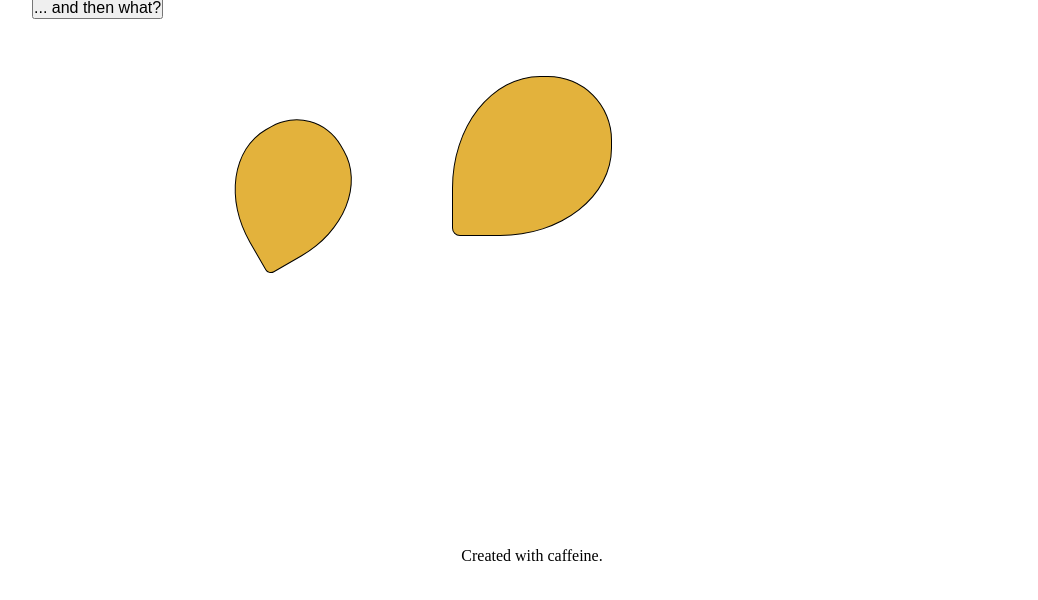
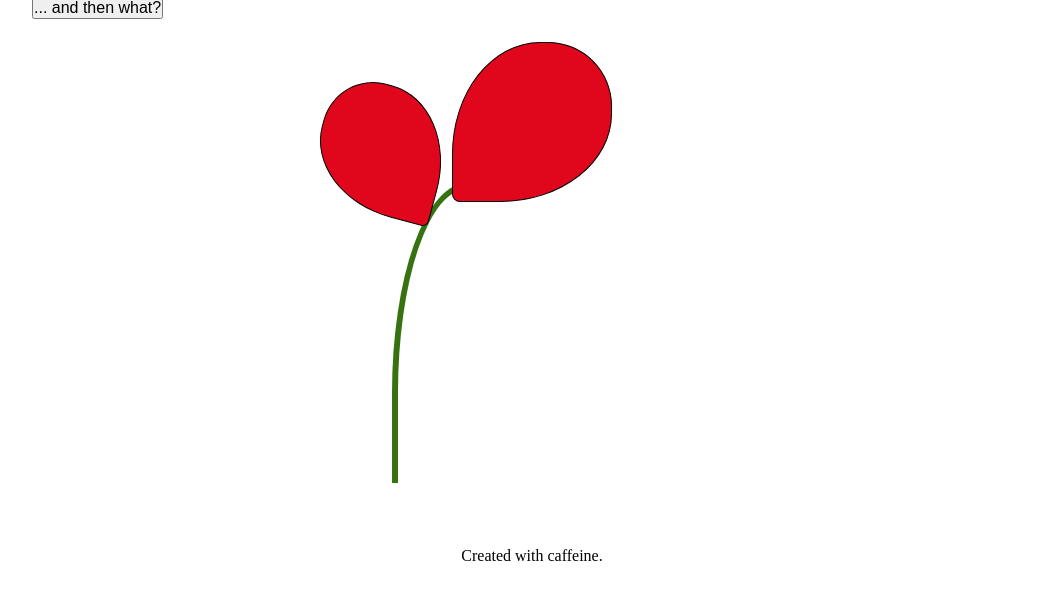
Before and after one commit to bifera/brewable-bean, a website: page index.html in a window 1280 px wide. Both pictures are taken after a click on the button "Click to start!". Shown: the part 184-784 px from the top of the page, without its empty margins (108-1146 px from the left). Drawn offline with nearby package versions, Linux system fonts and the light colour scheme.

Commit message:
add stalk

```diff
--- a/js/script.js
+++ b/js/script.js
@@ -29,8 +29,10 @@ $(function(){
     function animateFirstFrame(){
         beanLayer.fadeIn(); // function for specific frame, etc.
         var clonedCoffeeBean = coffeeBean.clone(true).attr('id', 'coffee-bean-1');
+        var beanStalk = $('<div>').addClass('bean-stalk');
         clonedCoffeeBean.appendTo(beanLayer);
         clonedCoffeeBean.removeClass('bean').addClass('bean-1');
+        beanStalk.prependTo(beanLayer);
     }
 
 
--- a/scss/partials/_bean.scss
+++ b/scss/partials/_bean.scss
@@ -21,9 +21,9 @@
     border-bottom-right-radius: 70% 55%;
     border-bottom-left-radius: 5%;
     border-top-left-radius: 55% 70%;
-    background-color: $bgColor;
-    position: relative;
-    top: 50%;
+    background-color: $beanColor;
+    position: absolute;
+    top: 45%;
     left: 50%;
     transform: translate(-50%, -50%);
 }
@@ -36,17 +36,22 @@
     border-bottom-right-radius: 70% 55%;
     border-bottom-left-radius: 5%;
     border-top-left-radius: 55% 70%;
-    background-color: $bgColor;
-    position: relative;
-    top: 50%;
-    left: 10%;
-    transform: translate(-50%, -50%) rotate(-30deg);
+    background-color: $beanColor;
+    position: absolute;
+    top: 49%;
+    left: 35%;
+    transform: translate(-50%, -50%) rotate(-75deg);
 }
 
-.bean-large {
-    transform: scale(2,2) rotate(-45deg);
+.bean-stalk {
+    display: inline-block;
+    width: 75px;
+    height: 300px;
+    border-top: 6px solid $stalkColor;
+    border-left: 6px solid $stalkColor;
+    border-top-left-radius: 100% 70%;
+    position: absolute;
+    top: 54%;
+    left: 36%;
+
 }
-
-.bean-fixed {
-    position: fixed;
-}
--- a/scss/partials/_variables.scss
+++ b/scss/partials/_variables.scss
@@ -6,4 +6,5 @@
 
 */
 
-$bgColor: #E3B23C;
+$beanColor: #E0061C;
+$stalkColor: #377210;
```
Also changed, not shown: index.html (+3 -1 lines), style/style.css.
